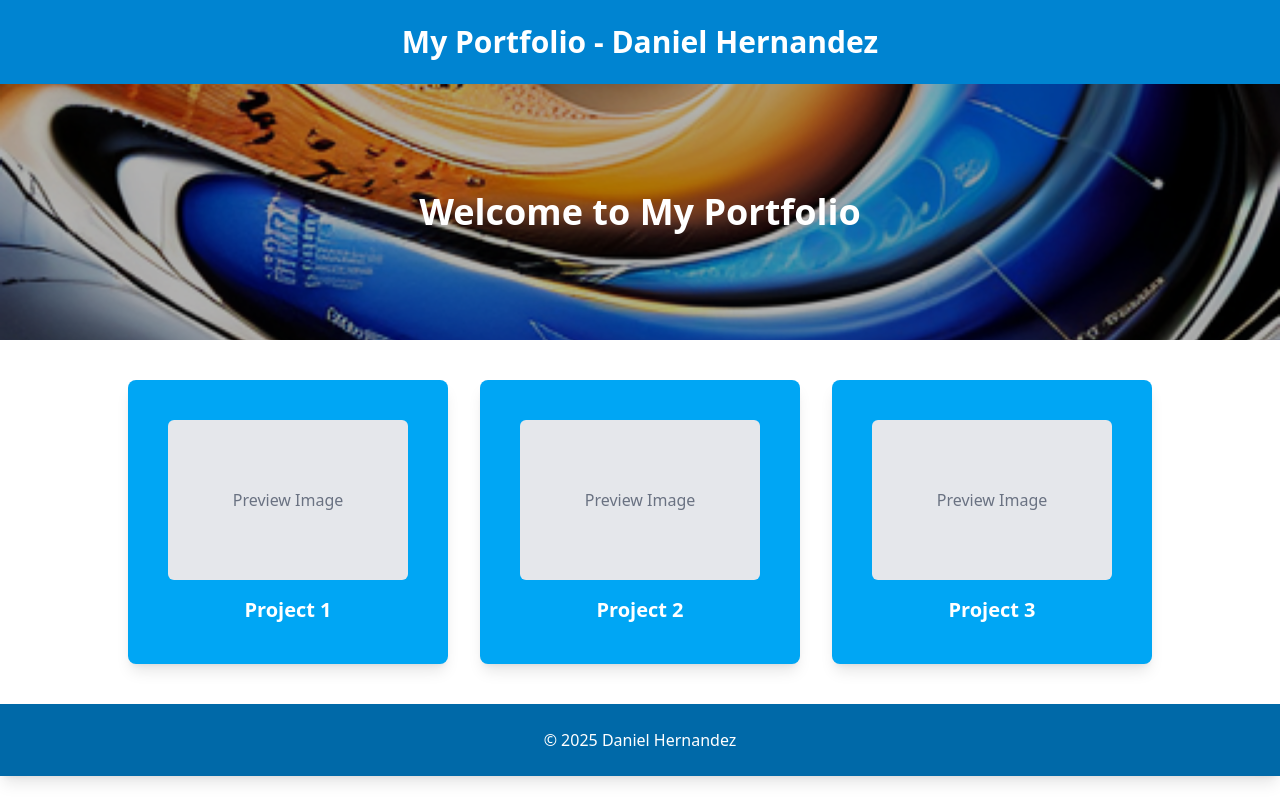
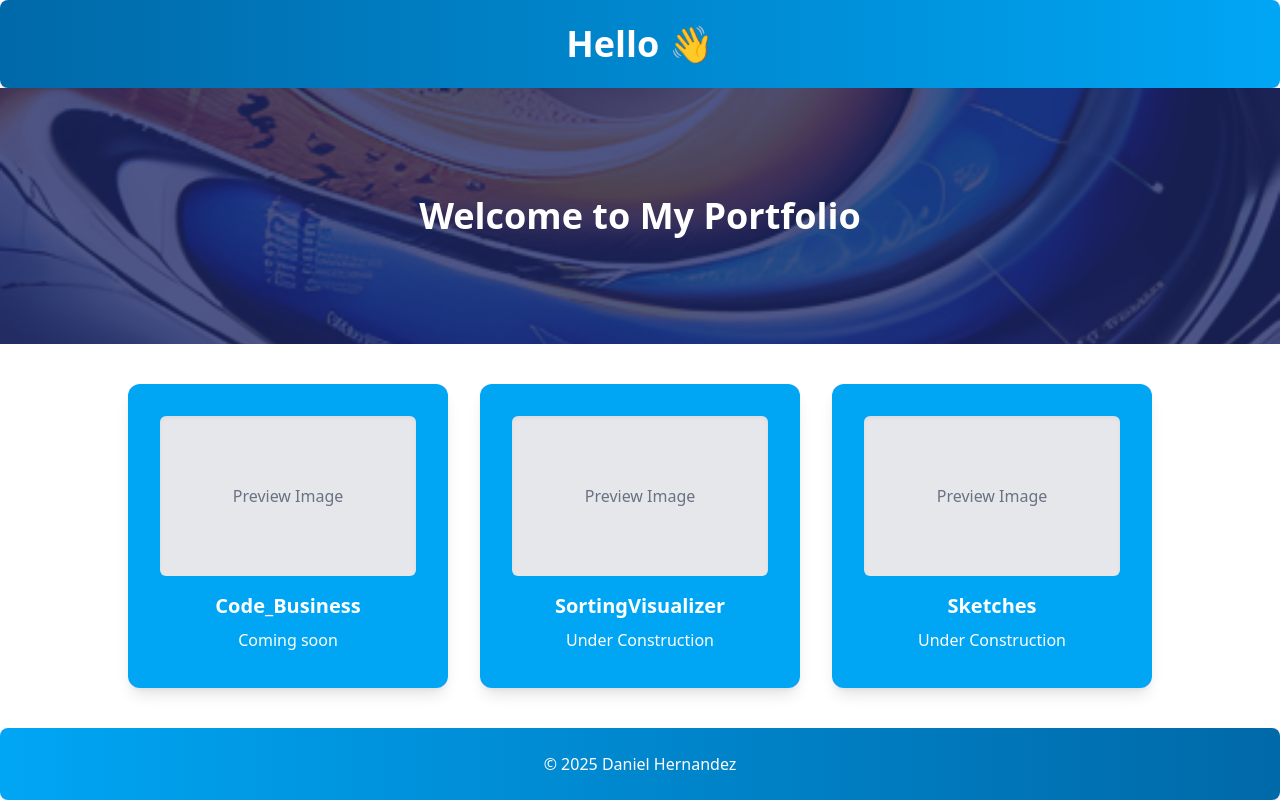
Before and after one commit to danielbnhz/daniel-portfolio, a React (Vite) app: page / in a window 1280 px wide. Built offline with nearby package versions, Linux system fonts and the light colour scheme.

Commit message:
edited styles, added drop shadow to cards. Filled out some details

```diff
--- a/src/App.jsx
+++ b/src/App.jsx
@@ -6,23 +6,24 @@ import Banner from "./components/Banner"
 
 export default function App() {
   const projects = [
-    { title: "Project 1" },
-    { title: "Project 2"},
-    { title: "Project 3" },
+    { title: "Code_Business" , description: "Coming soon"},
+    { title: "SortingVisualizer", description: "Under Construction" },
+    { title: "Sketches" , description: "Under Construction" }
   ];
 
   return (
-    <div className="bg-white min-h-screen">
+    <div className="flex flex-col min-h-screen bg-white">
       {/* Header Component */}
-      <Header title="My Portfolio - Daniel Hernandez" />
+      <Header title="Hello 👋" />
       <Banner />
 
-      <main className="flex flex-wrap justify-center gap-8 p-10">
+      {/* Main Content */}
+      <main className="flex-1 flex flex-wrap justify-center gap-8 p-10">
         {projects.map((project, index) => (
           <PortfolioCard
             key={index}
             title={project.title}
-
+            description={project.description}
           />
         ))}
       </main>
--- a/src/components/Banner.module.css
+++ b/src/components/Banner.module.css
@@ -13,7 +13,7 @@
 .banner-overlay {
   position: absolute;
   inset: 0;
-  background-color: rgba(0, 0, 0, 0.3);
+  background-color: lch(18.64% 42.4 289.95 / 0.781);
   display: flex;
   justify-content: center;
   align-items: center;
--- a/src/components/Footer.jsx
+++ b/src/components/Footer.jsx
@@ -2,7 +2,7 @@ import React from "react";
 
 export default function Footer({ text }) {
   return (
-    <footer className="p-6 text-center bg-sky-700 text-white shadow-lg">
+    <footer className="bg-gradient-to-r text-center from-sky-500 to-sky-700 text-white p-6 rounded-lg shadow-lg">
       {text}
     </footer>
   );
--- a/src/components/Header.jsx
+++ b/src/components/Header.jsx
@@ -2,7 +2,7 @@ import React from "react";
 
 export default function Header({ title }) {
   return (
-    <header className="p-6 text-center text-3xl font-bold bg-sky-600 text-white shadow-lg">
+    <header className="bg-gradient-to-r from-sky-700 to-sky-500 text-white p-6 rounded-lg shadow-lg text-center text-4xl font-bold">
       {title}
     </header>
   );
--- a/src/components/Portfoliocard.jsx
+++ b/src/components/Portfoliocard.jsx
@@ -1,16 +1,32 @@
 import React from "react";
 
-export default function PortfolioCard({ title, bgColor, textColor }) {
+export default function PortfolioCard({ title, description, bgColor = "bg-sky-500", textColor = "text-white" }) {
   return (
     <section
-      className={`rounded-lg shadow-lg w-80 text-center p-10 bg-sky-500 text-white`}
+      className={`
+        ${bgColor} ${textColor}
+        rounded-xl shadow-lg
+        w-80 text-center p-8
+        transform transition-transform duration-300
+        hover:scale-105 hover:shadow-2xl
+      `}
     >
-      <div className="bg-gray-200 h-40 w-full mb-4 rounded-md flex items-center justify-center transform transition-transform duration-300 hover:scale-105">
+      {/* Image / preview */}
+      <div
+        className="
+          bg-gray-200 h-40 w-full mb-4 rounded-md
+          flex items-center justify-center
+          shadow-inner
+          transform transition-transform duration-300
+          hover:scale-105
+        "
+      >
         <span className="text-gray-500">Preview Image</span>
       </div>
 
       {/* Project title */}
-      <h3 className="text-xl font-semibold">{title}</h3>
+      <h3 className="text-xl font-semibold mb-2">{title}</h3>
+      <p className="text-white">{description}</p>
     </section>
   );
 }
```
